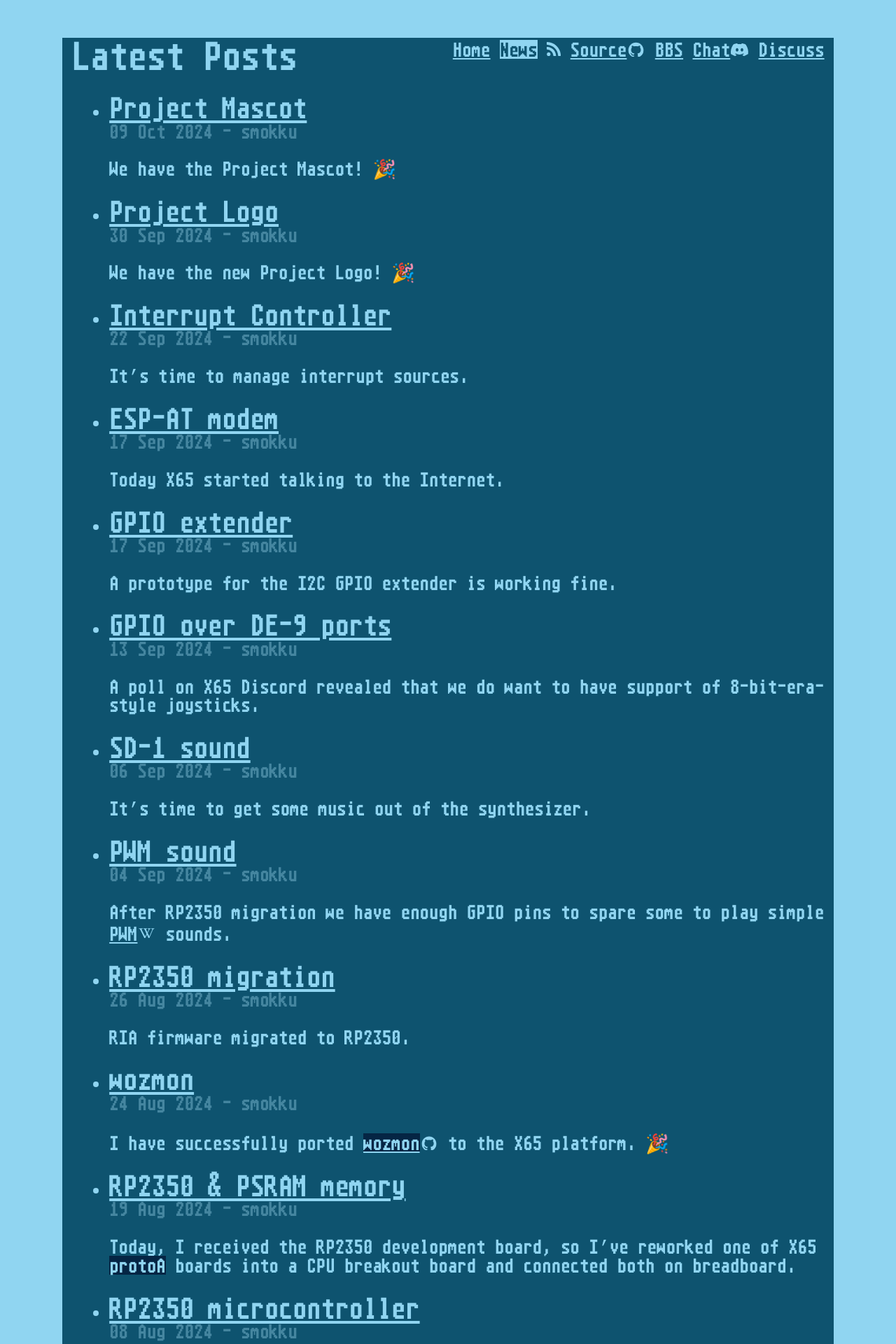
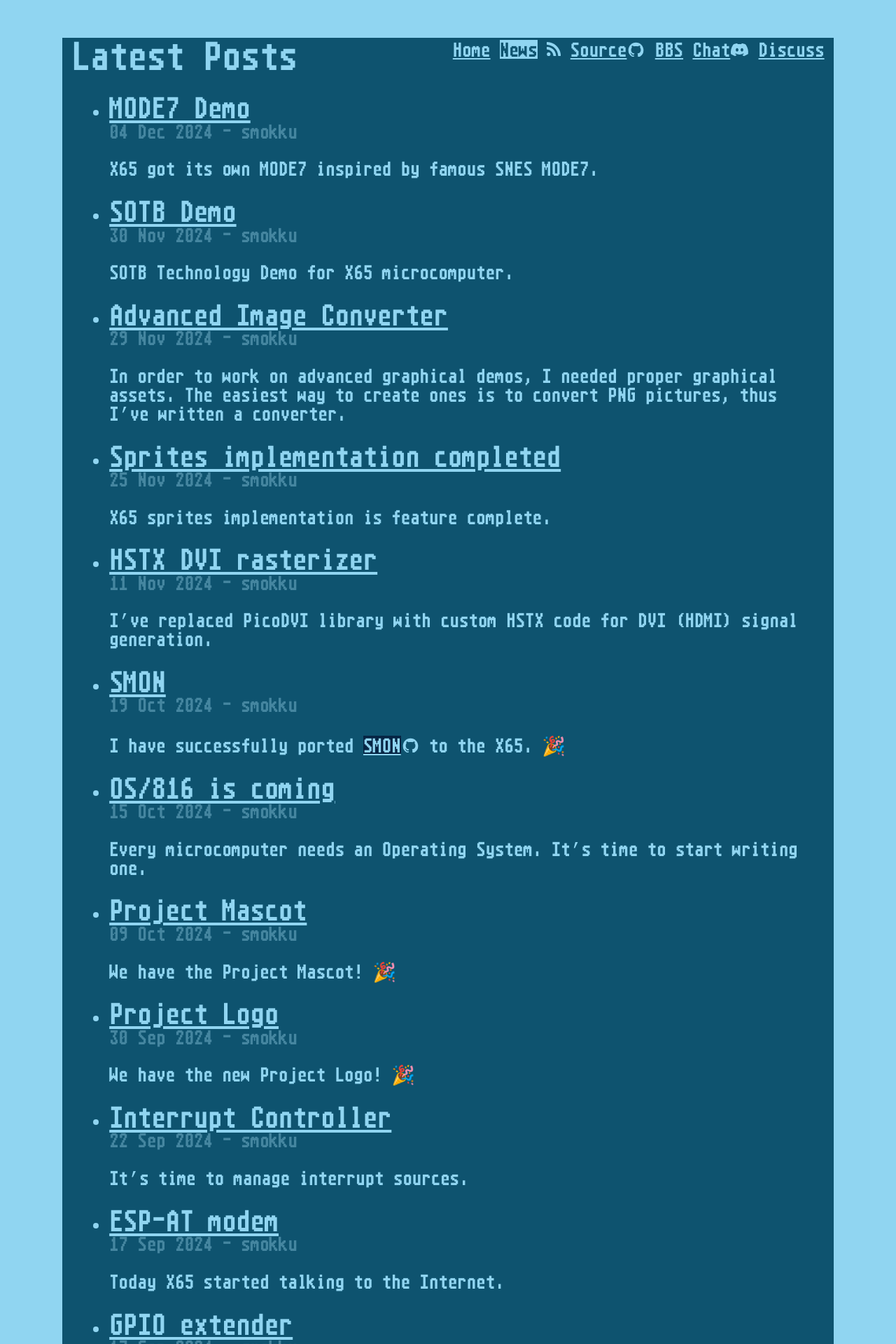
Before and after one commit to X65/x65.github.io, a Jekyll site: the page built from news.html, in a window 1280 px wide. Shown: the top 1920 px of the page at 70% size. Built offline with Jekyll 4.4.1, drawn with Linux system fonts in a browser that asks for light colours; some web fonts are replaced.

Commit message:
Pack of NEWS

````diff
--- /dev/null
+++ b/_posts/2024-10-15-os816.md
@@ -0,0 +1,13 @@
+---
+title: OS/816 is coming
+category: news
+author: smokku
+---
+
+Every microcomputer needs an Operating System.
+It's time to start writing one.
+
+I've created a Git repository: <https://github.com/X65/os-816>
+
+So far it contains a sketch of ideas and a build infrastructure.
+I will get back to coding it once the `Emu`lator is in usable state.
--- /dev/null
+++ b/_posts/2024-10-19-smon.md
@@ -0,0 +1,15 @@
+---
+title: SMON
+category: news
+author: smokku
+---
+
+I have successfully ported [`SMON`][1] to the X65. 🎉
+
+This is a really powerfull machine language monitor.
+
+![SMON](/media/2024-10-19_smon.png)
+
+Should really help development.
+
+[1]: https://github.com/X65/smon
--- /dev/null
+++ b/_posts/2024-11-11-hstx-dvi.md
@@ -0,0 +1,25 @@
+---
+title: HSTX DVI rasterizer
+category: news
+author: smokku
+---
+
+I've replaced PicoDVI library with custom HSTX code for DVI (HDMI) signal generation.
+
+RP2350 chip has new, dedicated hardware for driving high speed, output-only data stream over GPIOs.
+Coupled with new, dedicated hardware TMDS encoder it can be used to generate DVI video.
+
+This combination is so powerfull, that I was able to completely remove PicoDVI library
+and replace it with ~100 lines of very straightforward code.
+It supports horizontal and vertical pixel doubling
+and can easily push full ``768x480` pixels in full 24bit RGB, with no sweat…
+
+```console
+]status
+Picocomputer 65816
+RIA 8ff01c4+@main
+CORE: 300.0MHz
+DVI: 768x480@24bpp
+RAM: 8MB
+USB: 0 devices
+```
--- /dev/null
+++ b/_posts/2024-11-25-sprites-complete.md
@@ -0,0 +1,18 @@
+---
+title: Sprites implementation completed
+category: news
+author: smokku
+---
+
+X65 sprites implementation is feature complete.
+
+[![Sprites complete demo](/media/2024-11-25_sprites-complete.jpg)](https://youtu.be/OxC67a-M2HI)
+
+- up to `8` sprites per raster line
+- mono/multicolor sprites
+- double-size (X) sprites
+- mirror-X / mirror-Y
+- width `1-4` bytes
+- height up to `65536` lines
+- ability to move sprite partially off-screen (`int16` x,y)
+- built-in sprite multiplexer
--- /dev/null
+++ b/_posts/2024-11-29-image-converter.md
@@ -0,0 +1,59 @@
+---
+title: Advanced Image Converter
+category: news
+author: smokku
+---
+
+In order to work on advanced graphical demos, I needed proper graphical assets.
+The easiest way to create ones is to convert PNG pictures, thus I've written a converter.
+
+I wanted a tool that is both easy to implement and extend, so I chose to write it in TypeScript.
+I also aimed for the tool to be standalone, avoiding the need for additional packages or dependencies. So Node.js is a no-go.
+Fortunately, the creator of Node.js developed an alternative runtime: [Deno][1]. It supports TypeScript natively, eliminating the need for manual compilation, and allows dependencies to be imported directly from the web, making the script truly standalone.
+Deno is pretty intuitive runtime. I am able to program for it without spending a lot of time learning it beforehand.
+
+```console
+> tools/converter.ts --help
+Converts .png file to X65 data in .h-eader format
+Arguments:
+  --format, -f         (optional) - Output format [hires,multicolor,chunky] (Default: multicolor)
+  --double, -d         (optional) - Horizontal pixel doubling (Default: false)
+  --cell, -c           (optional) - Row cell height (Default: 8)
+  --palette, -p        (optional) - Palette transformation [closest,plus4,plus4-2,fixed([00,]11,22,33)] (Default: closest)
+  --transparent, -t    (optional) - Should handle transparency (Default: false)
+  --greys, -g          (optional) - Should keep greys grey (Default: true)
+  --threshold, -b      (optional) - Brightness threshold for color mapping (Default: 33.3)
+  --out, -o            (optional) - Output .h-eader file (Default: stdout)
+
+  --help, -?           - show this help text
+```
+
+The algorithm's first step maps the input image's colors to the nearest X65 palette colors.
+This can result in multiple original colors being mapped to a single X65 color.
+In the second pass, it redistributes clashing colors to unused X65 colors, minimizing the need for human intervention to get a good looking picture.
+It may not be able to do so without affecting the overall look of the picture to much and you may end up with some colors still clash and be mapped to single X65 color degrading the picture quality. Then you will need to manually tweak the source palette for colors still clashing after the Optimization step.
+
+The X65 palette supports only 8 gray levels (6 if excluding pure black and white).
+TED (Plus/4) offers 8 grays plus pure black but lacks pure white. To address this, I introduced an option to replace clashing gray shades with non-gray colors.
+
+The picture that inspired me to go for `Plus/4`-like color scheme and capabilities is
+[Frenzy-Pic-Kurosawa+4](https://plus4world.powweb.com/software/Frenzy-Pic-KurosawaPlus4),
+so obviously this is the first I've converted:
+
+![Frenzy-Pic-Kurosawa+4](/media/2024-11-24_Kurosawa-Plus4.png)
+![Frenzy-Pic-Kurosawa](/media/2024-11-24_Kurosawa-X65.jpg)
+
+Let's try a hires mode picture - [Shadow of the Breast](https://plus4world.powweb.com/software/Shadow_of_the_Breast):
+
+![Shadow of the Breast](/media/2024-11-29_shadow.jpg)
+
+Finally, a compulsory Lena image conversion:
+
+![Lena](/media/2024-11-24_Lena.jpg)
+
+Let’s compare the initial crude version of the converter (hacked in C over a few hours) and the new implementation.
+
+![Lena](/media/2024-11-29_Zak_before.png)
+![Lena](/media/2024-11-29_Zak_today.jpg)
+
+[1]: https://deno.com/
--- /dev/null
+++ b/_posts/2024-11-30-sotb-demo.md
@@ -0,0 +1,18 @@
+---
+title: SOTB Demo
+category: news
+author: smokku
+---
+
+SOTB Technology Demo for X65 microcomputer.
+
+[![SOTB demo](/media/2024-11-30_sotb-demo.png)](https://youtu.be/2kDg0ZHCkYE)
+
+Showcasing:
+
+- 3 multicolor background layers
+- 1 sprite layer, displaying 2 sprites (overlayed to create 6 color sprite)
+- 19 raster splits for parallax scrolling and background gradient
+- `VBL` routine for sprite animation and parallax effect
+
+Featuring Shadow Of The Beast graphics converted from Amiga game assets.
--- /dev/null
+++ b/_posts/2024-12-04-mode7-demo.md
@@ -0,0 +1,21 @@
+---
+title: MODE7 Demo
+category: news
+author: smokku
+---
+
+X65 got its own MODE7 inspired by famous SNES MODE7.
+
+[![MODE7 demo](/media/2024-12-04_mode7-demo.jpg)](https://youtu.be/4M9v8sGMcpY)
+
+Allows full affine transform of color indexed texture.
+
+Texture can be as big as `256px x 256px`, but this is not practical.
+Such texture would take full `64kB` bank of memory, leaving no place for Display List.
+(Technically you could make DL part of your picture and get away with it… 😅)
+
+Demo displays a `128px x 128px` picture.
+Rotation vector is given simply by taking values from two sin/cos tables.
+
+`128px` wide pixmap is exactly 1/3 of X65 horizontal resolution of `384px`,
+So after setting a `3x` horizontal scaling factor, you can display it full-screen with no distortion.
--- a/assets/style.css
+++ b/assets/style.css
@@ -73,11 +73,15 @@ ul, ol {
 ul > li {
   list-style-type: disc;
 }
+hr {
+  border: 2px solid var(--main-fg-color);
+}
 code.language-plaintext {
   background-color: var(--secondary-bg-color);
 }
 pre.highlight {
   color: rgb(182, 182, 182);
+  overflow: auto;
 }
 @media print {
   body {
````
Also changed, not shown: _posts/2024-10-09-project-mascot.md (+6 -0 lines), media/2024-10-16_back-silkscreen.jpeg (added), media/2024-10-19_smon.png (added), media/2024-11-24_Kurosawa-Plus4.png (added), media/2024-11-24_Kurosawa-X65.jpg (added), media/2024-11-24_Lena.jpg (added), media/2024-11-25_sprites-complete.jpg (added), media/2024-11-29_Zak_before.png (added), media/2024-11-29_Zak_today.jpg (added), media/2024-11-29_shadow.jpg (added), media/2024-11-30_sotb-demo.png (added), media/2024-12-04_mode7-demo.jpg (added).
